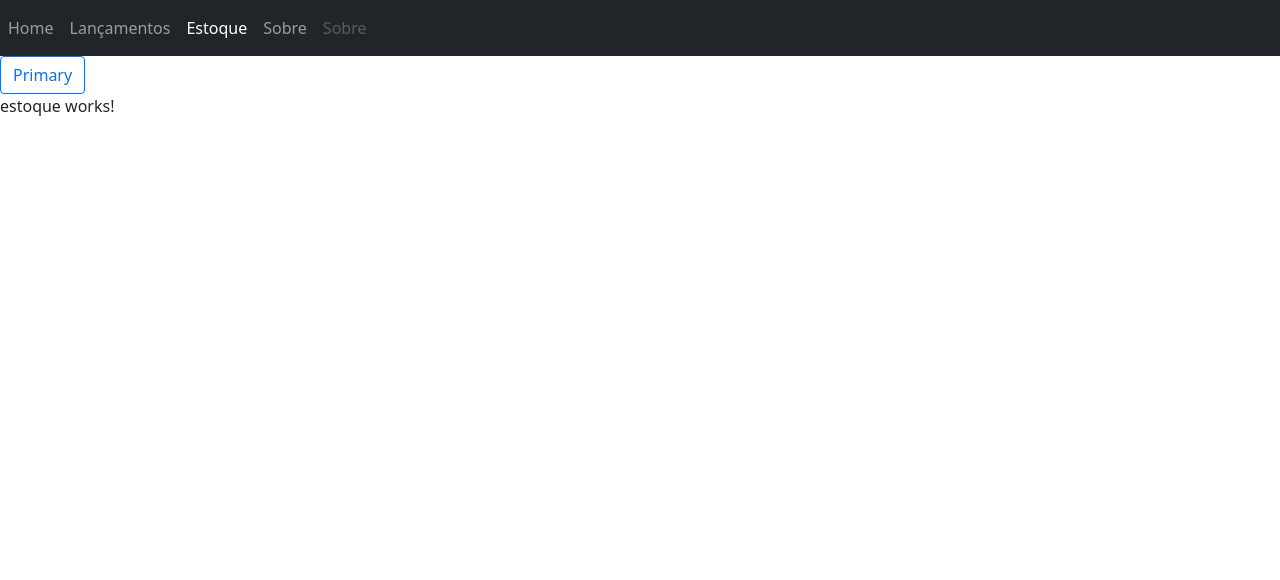
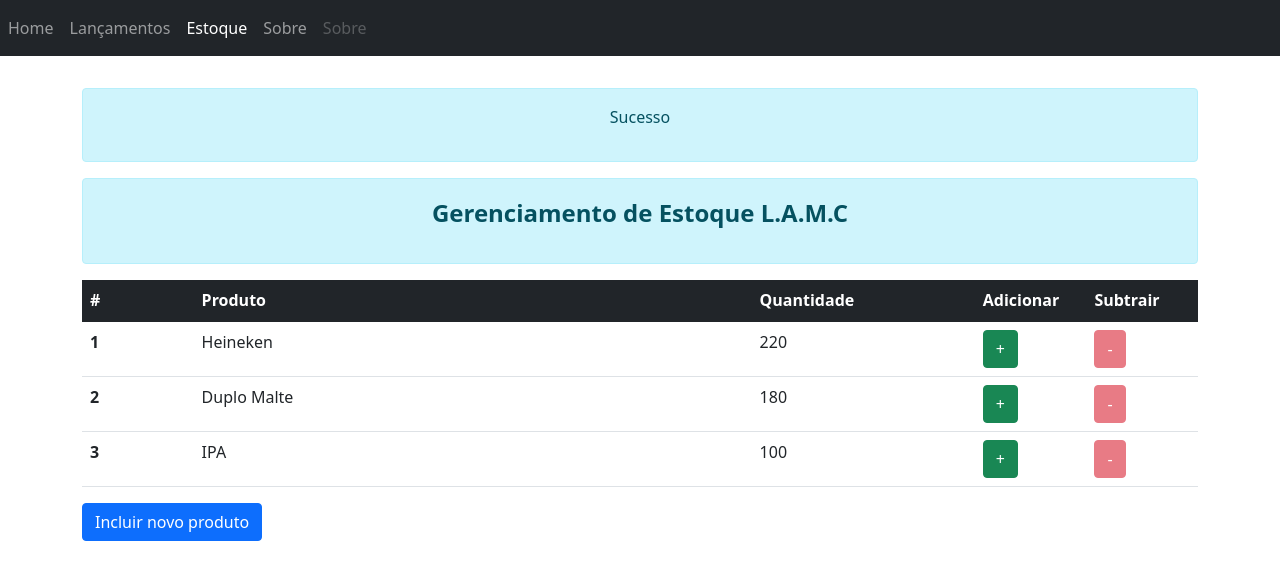
Before and after one commit to juniorsolo/barLamc, an Angular app in the folder angular/barLamc-app/: page /estoque in a window 1280 px wide. Shown: the top 580 px of the page. Built offline with nearby package versions, Linux system fonts and the light colour scheme.

Commit message:
Modelando tela de controle de estoque.

```diff
--- a/angular/barLamc-app/src/app/about/about.component.html
+++ b/angular/barLamc-app/src/app/about/about.component.html
@@ -1,5 +1,5 @@
 <div class="container">
-<div class="card text-white bg-dark mb-3" style="text-align: center;">
+<div class="card text-dark bg-info mb-3" style="text-align: center;">
   <div class="card-body">
     <h5 class="card-title">Controle do Bar</h5>
     <h6 class="card-subtitle mb-2 text-muted">L.A.M.C</h6>
--- a/angular/barLamc-app/src/app/app.component.html
+++ b/angular/barLamc-app/src/app/app.component.html
@@ -1,6 +1,6 @@
 
 <app-header></app-header>
 
-<button type="button" class="btn btn-outline-primary">Primary</button>
+<div style="margin-top: 2rem;"></div>
 
 <router-outlet></router-outlet>
--- a/angular/barLamc-app/src/app/estoque/estoque.component.html
+++ b/angular/barLamc-app/src/app/estoque/estoque.component.html
@@ -1,3 +1,127 @@
-<p>
-  estoque works!
-</p>
+<div class="container">
+  <div id="alertmsg"class="alert alert-info" role="alert" style="text-align: center;">
+    <p class="">Sucesso</p>
+  </div>
+  <div class="alert alert-info" role="alert" style="text-align: center;">
+    <p class="fs-4 fw-bolder">Gerenciamento de Estoque L.A.M.C</p>
+  </div>
+  <table class="table">
+    <thead class="table-dark">
+      <tr>
+        <th scope="col" class="col-md-1">#</th>
+        <th scope="col" class="col-md-5">Produto</th>
+        <th scope="col" class="col-md-2">Quantidade</th>
+        <th scope="col" class="col-md-1">Adicionar</th>
+        <th scope="col" class="col-md-1">Subtrair</th>
+      </tr>
+    </thead>
+    <tbody>
+      <tr>
+        <th scope="row">1</th>
+        <td>Heineken</td>
+        <td>220</td>
+        <td><button type="button" class="btn btn-success" data-bs-toggle="modal" data-bs-target="#modalAdicionar">+</button></td>
+        <td><button type="button" class="btn btn-danger" data-bs-toggle="modal" data-bs-target="#modalSubtrair" disabled>-</button></td>
+      </tr>
+      <tr>
+        <th scope="row">2</th>
+        <td>Duplo Malte</td>
+        <td>180</td>
+        <td><button type="button" class="btn btn-success" data-bs-toggle="modal" data-bs-target="#modalAdicionar">+</button></td>
+        <td><button type="button" class="btn btn-danger" data-bs-toggle="modal" data-bs-target="#modalSubtrair" disabled>-</button></td>
+      </tr>
+      <tr>
+        <th scope="row">3</th>
+        <td>IPA</td>
+        <td>100</td>
+        <td><button type="button" class="btn btn-success" data-bs-toggle="modal" data-bs-target="#modalAdicionar">+</button></td>
+        <td><button type="button" class="btn btn-danger" data-bs-toggle="modal" data-bs-target="#modalSubtrair" disabled>-</button></td>
+      </tr>
+    </tbody>
+  </table>
+  <div>
+    <button type="button" class="btn btn-primary" data-bs-toggle="modal"
+    data-bs-target="#modalIncluirProduto">Incluir novo produto</button>
+  </div>
+
+   <!-- Modal Adicionar Quantidade-->
+   <div class="modal fade" id="modalAdicionar" data-bs-backdrop="static" data-bs-keyboard="false" tabindex="-1"
+   aria-labelledby="staticBackdropLabel" aria-hidden="true">
+
+     <div class="modal-dialog">
+       <div class="modal-content">
+
+         <div class="modal-header">
+           <h5 class="modal-title" id="staticBackdropLabel">Adicionar Estoque</h5>
+         </div>
+         <div class="modal-body">
+           <div class="mb-3">
+             <label for="produto-name" class="col-form-label">Quantidade:</label>
+             <input type="text" class="form-control" id="produto-name">
+           </div>
+         </div>
+         <div class="modal-footer">
+           <button type="button" class="btn btn-secondary" data-bs-dismiss="modal">Fechar</button>
+           <button type="button" class="btn btn-primary" data-bs-dismiss="modal">Adicionar</button>
+         </div>
+       </div>
+     </div>
+   </div>
+
+   <!-- Modal Subtrair Quantidade-->
+   <div class="modal fade" id="modalSubtrair" data-bs-backdrop="static" data-bs-keyboard="false" tabindex="-1"
+   aria-labelledby="staticBackdropLabel" aria-hidden="true">
+
+     <div class="modal-dialog">
+       <div class="modal-content">
+
+         <div class="modal-header">
+           <h5 class="modal-title" id="staticBackdropLabel">Subtrair Estoque</h5>
+         </div>
+         <div class="modal-body">
+           <div class="mb-3">
+             <label for="produto-name" class="col-form-label">Quantidade:</label>
+             <input type="text" class="form-control" id="produto-name">
+           </div>
+         </div>
+         <div class="modal-footer">
+           <button type="button" class="btn btn-secondary" data-bs-dismiss="modal">Fechar</button>
+           <button type="button" class="btn btn-primary" data-bs-dismiss="modal">Subtrair</button>
+         </div>
+       </div>
+     </div>
+   </div>
+
+  <!-- Modal incluir produto-->
+  <div class="modal fade" id="modalIncluirProduto" data-bs-backdrop="static" data-bs-keyboard="false" tabindex="-1"
+  aria-labelledby="staticBackdropLabel" aria-hidden="true">
+
+    <div class="modal-dialog">
+      <div class="modal-content">
+
+        <div class="modal-header">
+          <h5 class="modal-title" id="staticBackdropLabel">Incluir Produto</h5>
+        </div>
+        <div class="modal-body">
+          <div class="mb-3">
+            <label for="produto-name" class="col-form-label">Nome:</label>
+            <input type="text" class="form-control" id="produto-name">
+          </div>
+        </div>
+        <div class="modal-footer">
+          <button type="button" class="btn btn-secondary" data-bs-dismiss="modal">Fechar</button>
+          <button type="button" class="btn btn-primary" data-bs-dismiss="modal">Incluir</button>
+        </div>
+      </div>
+    </div>
+  </div>
+  <script>
+  window.setTimeout(function() {
+    $("#alertmsg").fadeTo(500, 0).slideUp(500, function(){
+        $(this).remove();
+    });
+}, 2000);
+    </script>
+
+
+</div>
```
